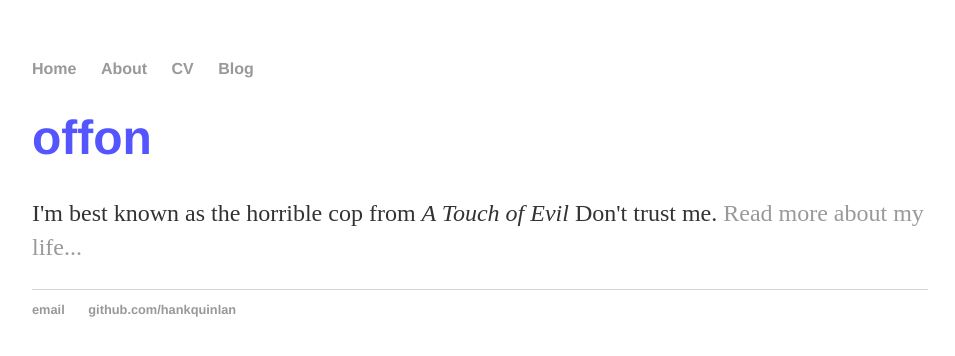
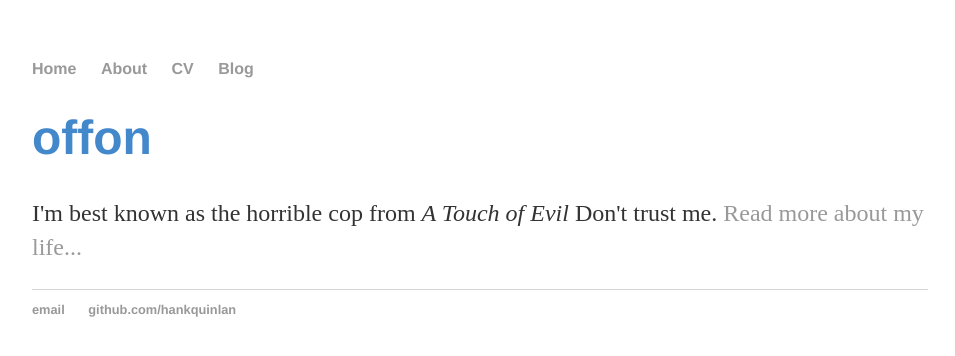
Before and after one commit to vassbu/vassbu.github.io, a Jekyll site: the page built from index.html, in a window 1280 px wide. Shown: the top 356 px of the page, without its empty margins (160-1115 px from the left). Built offline with Jekyll 4.4.1, drawn with Linux system fonts in a browser that asks for light colours.

Commit message:
Update main.css

```diff
--- a/css/main.css
+++ b/css/main.css
@@ -20,7 +20,7 @@ a:hover {
     text-decoration: underline;
 }
 h1 {
-    color: #55f;
+    color: #48c;
     font-size: 3em;
     font-family:'Helvetica', 'Arial', 'Sans-Serif';
 }
```
